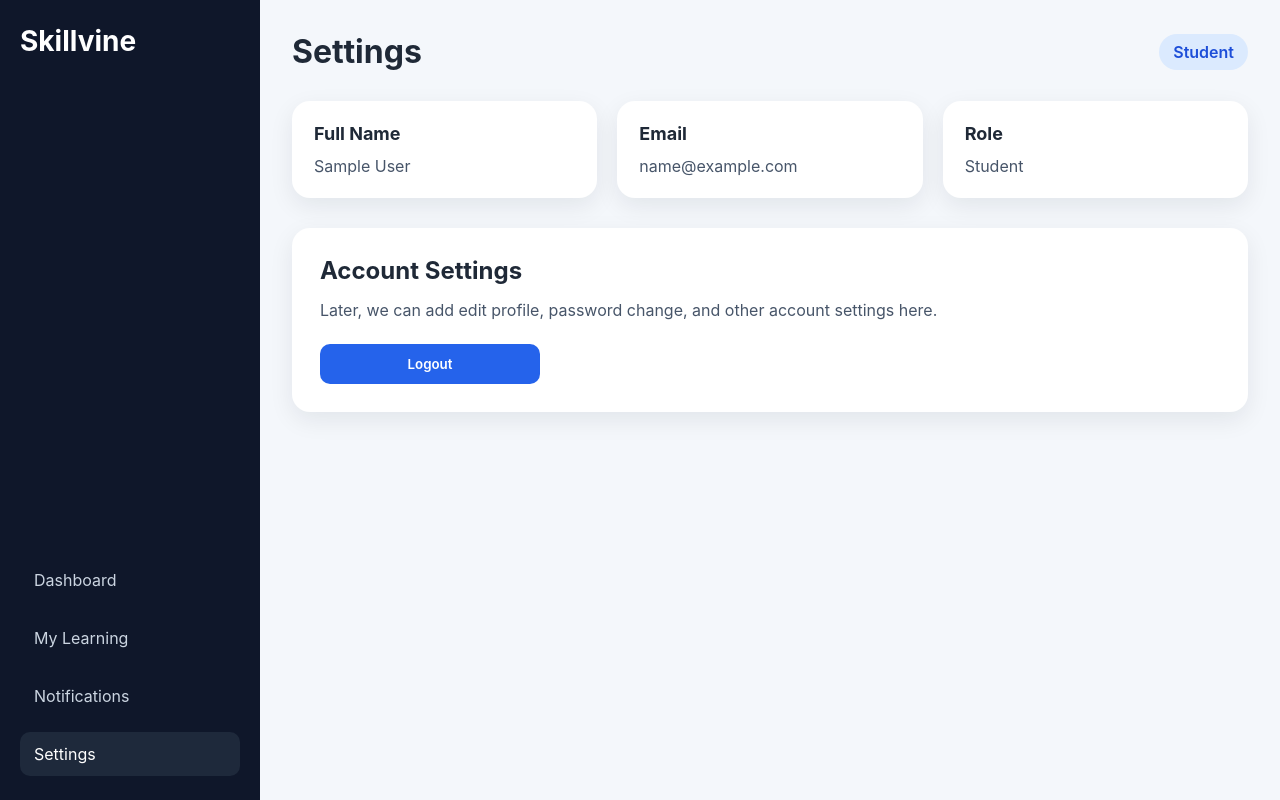
After one commit to JezCruz/Skillvine_Python, a Django app: page /settings/ in a window 1280 px wide. The commit adds this page. Run offline with Django 5.2, Linux system fonts and the light colour scheme; the visitor is signed in with stand-in values (Sample User, id 1).

Commit message:
Skillvine - Adding Settings page

```diff
--- a/dashboard/urls.py
+++ b/dashboard/urls.py
@@ -1,6 +1,7 @@
 from django.urls import path
-from .views import dashboard_home
+from .views import dashboard_home, settings_view
 
 urlpatterns = [
     path("dashboard/", dashboard_home, name="dashboard"),
+    path("settings/", settings_view, name="settings"),
 ]
--- a/dashboard/views.py
+++ b/dashboard/views.py
@@ -12,3 +12,9 @@ def dashboard_home(request):
     return render(request, template_name, {
         "user": request.user,
     })
+
+@login_required
+def settings_view(request):
+    return render(request, "dashboard/settings.html", {
+        "user": request.user,
+    })
--- a/static/css/dashboard.css
+++ b/static/css/dashboard.css
@@ -149,3 +149,7 @@ body {
     gap: 12px;
   }
 }
+
+.dashboard-panel .logout-btn {
+  max-width: 220px;
+}
--- /dev/null
+++ b/templates/dashboard/settings.html
@@ -0,0 +1,68 @@
+{% load static %}
+<!DOCTYPE html>
+<html lang="en">
+<head>
+  <meta charset="UTF-8" />
+  <meta name="viewport" content="width=device-width, initial-scale=1.0"/>
+  <title>Settings | Skillvine</title>
+  <link rel="stylesheet" href="{% static 'css/dashboard.css' %}">
+</head>
+<body>
+  <div class="dashboard-container">
+    <aside class="sidebar">
+      <h2 class="logo">Skillvine</h2>
+
+      <nav class="sidebar-nav">
+        <a href="{% url 'dashboard' %}">Dashboard</a>
+
+        {% if user.role == "student" %}
+          <a href="#">My Learning</a>
+          <a href="#">Notifications</a>
+        {% else %}
+          <a href="#">My Students</a>
+          <a href="#">Lessons</a>
+        {% endif %}
+
+        <a href="{% url 'settings' %}" class="active">Settings</a>
+      </nav>
+    </aside>
+
+    <main class="main-content">
+      <div class="topbar">
+        <h1>Settings</h1>
+        <p class="role-badge">{{ user.role|title }}</p>
+      </div>
+
+      <section class="cards">
+        <div class="card">
+          <h3>Full Name</h3>
+          <p>{{ user.full_name|default:user.username }}</p>
+        </div>
+
+        <div class="card">
+          <h3>Email</h3>
+          <p>{{ user.email }}</p>
+        </div>
+
+        <div class="card">
+          <h3>Role</h3>
+          <p>{{ user.role|title }}</p>
+        </div>
+      </section>
+
+      <section class="dashboard-panel">
+        <h2>Account Settings</h2>
+        <p>
+          Later, we can add edit profile, password change, and other account
+          settings here.
+        </p>
+
+        <form method="post" action="{% url 'logout' %}" style="margin-top: 20px;">
+          {% csrf_token %}
+          <button type="submit" class="logout-btn">Logout</button>
+        </form>
+      </section>
+    </main>
+  </div>
+</body>
+</html>
```
Also changed, not shown: templates/dashboard/student_dashboard.html (+6 -11 lines), templates/dashboard/teacher_dashboard.html (+6 -11 lines).
